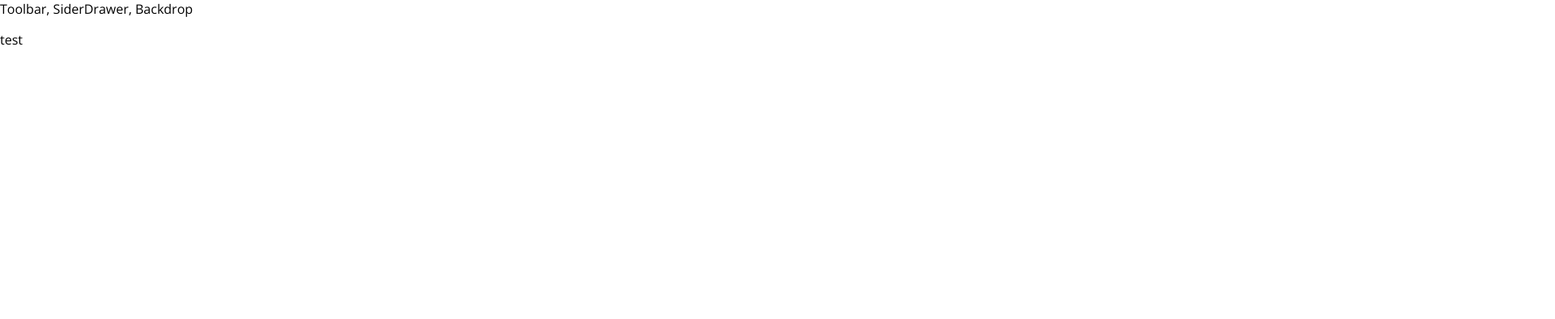
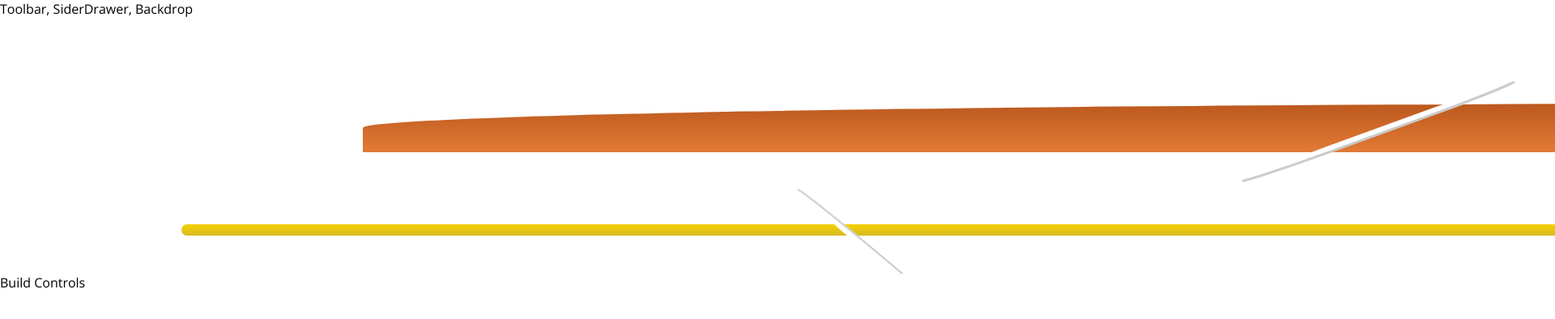
Before and after one commit to mosesmwongela/BurgerBuilder, a React app in the folder burgerbuilder/: page / in a window 1280 px wide. Shown: the top 394 px of the page at 81% size, 1920 px wide, since content can reach past the window. Built offline with nearby package versions, Linux system fonts and the light colour scheme.

Commit message:
The burger

```diff
--- a/burgerbuilder/package.json
+++ b/burgerbuilder/package.json
@@ -31,6 +31,7 @@
     "postcss-flexbugs-fixes": "3.2.0",
     "postcss-loader": "2.0.8",
     "promise": "8.0.1",
+    "prop-types": "^15.6.1",
     "raf": "3.4.0",
     "react": "^16.3.2",
     "react-dev-utils": "^5.0.1",
--- a/burgerbuilder/src/App.js
+++ b/burgerbuilder/src/App.js
@@ -1,5 +1,6 @@
 import React, { Component } from 'react';
 import Layout from './components/Layout/Layout'
+import BurgerBuilder from './containers/BurgerBuilder/BurgerBuilder'
 
 
 class App extends Component {
@@ -7,7 +8,7 @@
     return (
       <div >
        <Layout>
-         <p> test </p>
+         <BurgerBuilder/>
        </Layout>
       </div>
     );
--- /dev/null
+++ b/burgerbuilder/src/components/Burger/Burger.css
@@ -0,0 +1,30 @@
+.Burger {
+    width: 100%;
+    margin: auto;
+    height: 250px;
+    overflow: scroll;
+    text-align: center;
+    font-weight: bold;
+    font-size: 1.2rem;
+}
+
+@media (min-width: 1000px) and (min-height: 700px){
+    .Burger {
+        width: 700%;
+        height: 600px;
+    }
+}
+
+@media (min-width: 500px) and (min-height: 401px){
+    .Burger {
+        width: 450%;
+        height: 400px;
+    }
+}
+
+@media (min-width: 500px) and (min-height: 400px){
+    .Burger {
+        width: 350%;
+        height: 300px;
+    }
+}
--- /dev/null
+++ b/burgerbuilder/src/components/Burger/Burger.js
@@ -0,0 +1,16 @@
+import React from 'react';
+import classes from './Burger.css'
+import BurgerIngredient from './BurgerIngredient/BurgerIngredient';
+
+const burger = (props) => {
+    return (
+        <div className={classes.Burger}>
+        <BurgerIngredient type="bread-top" />
+        <BurgerIngredient type="cheese" />
+        <BurgerIngredient type="meat" />
+        <BurgerIngredient type="bread-bottom" />
+        </div>
+    );
+};
+
+export default burger;
--- /dev/null
+++ b/burgerbuilder/src/components/Burger/BurgerIngredient/BurgerIngredient.css
@@ -0,0 +1,113 @@
+.BreadBottom {
+    height: 13%;
+    width: 80%;
+    background: linear-gradient(#F08E4A, #e27b36);
+    border-radius: 0 0 30px 30px;
+    box-shadow: inset -15px 0 #c15711;
+    margin: 2% auto;
+}
+
+.BreadTop {
+    height: 20%;
+    width: 80%;
+    background: linear-gradient(#bc581e, #e27b36);
+    border-radius: 50% 50% 0 0;
+    box-shadow: inset -15px 0 #c15711;
+    margin: 2% auto;
+    position: relative;
+}
+
+.Seeds1 {
+    width: 10%;
+    height: 15%;
+    position: absolute;
+    background-color: white;
+    left: 30%;
+    top: 50%;
+    border-radius: 40%;
+    transform: rotate(-20deg);
+    box-shadow: inset -2px -3px #c9c9c9;
+}
+
+.Seeds1:after {
+    content: "";
+    width: 100%;
+    height: 100%;
+    position: absolute;
+    background-color: white;
+    left: -170%;
+    top: -260%;
+    border-radius: 40%;
+    transform: rotate(60deg);
+    box-shadow: inset -1px 2px #c9c9c9;
+  }
+
+.Seeds1:before {
+    content: "";
+    width: 100%;
+    height: 100%;
+    position: absolute;
+    background-color: white;
+    left: 180%;
+    top: -50%;
+    border-radius: 40%;
+    transform: rotate(60deg);
+    box-shadow: inset -1px -3px #c9c9c9;
+  }
+
+  .Seeds2 {
+    width: 10%;
+    height: 15%;
+    position: absolute;
+    background-color: white;
+    left: 64%;
+    top: 50%;
+    border-radius: 40%;
+    transform: rotate(10deg);
+    box-shadow: inset -3px 0 #c9c9c9;
+  }
+
+  .Seeds2:before {
+    content: "";
+    width: 100%;
+    height: 100%;
+    position: absolute;
+    background-color: white;
+    left: 150%;
+    top: -130%;
+    border-radius: 40%;
+    transform: rotate(90deg);
+    box-shadow: inset 1px 3px #c9c9c9;
+  }
+
+
+.Meat {
+    width: 80%;
+    height: 8%;
+    background: linear-gradient(#7f3608, #702e05);
+    margin: 2% auto;
+    border-radius: 15px;
+}
+
+.Cheese {
+    width: 90%;
+    height: 4.5%;
+    margin: 2% auto;
+    background: linear-gradient(#f4d004, #d6bb22);
+    border-radius: 20px;
+}
+
+.Salad {
+    width: 85%;
+    height: 7%;
+    margin: 2% auto;
+    background: linear-gradient(#228c1d, #91ce50);
+    border-radius: 20px;
+}
+
+.Bacon {
+    width: 80%;
+    height: 3%;
+    background: linear-gradient(#bf3813, #c45e38);
+    margin: 2% auto;
+}
--- /dev/null
+++ b/burgerbuilder/src/components/Burger/BurgerIngredient/BurgerIngredient.js
@@ -0,0 +1,46 @@
+
+import React, {Component} from 'react';
+import classes from './BurgerIngredient.css';
+import PropTypes from 'prop-types';
+
+class BurgerIngredient extends Component{
+
+    render (){
+        let ingredient = null;
+
+        switch (this.props.type){
+            case('bread-bottom'):
+                ingredient = <div classNAme={classes.BreadBottom}></div>
+                break;
+            case('bread-top'):
+                ingredient = (
+                        <div className={classes.BreadTop}>
+                            <div className={classes.Seeds1}></div>
+                            <div className={classes.Seeds2}></div>
+                        </div>
+                );
+                break;
+            case ('meat'):
+                ingredient = <div className={classes.Meat}></div>
+                break;
+            case ('cheese'):
+                ingredient = <div className={classes.Cheese}></div>
+                break;
+            case ('salad'):
+                ingredient = <div className={classes.Salad}></div>
+                break;
+            case ('bacon'):
+                ingredient = <div className={classes.Bacon}></div>
+                break;
+            default:
+                ingredient = null;
+        }
+        return ingredient;
+    }
+}
+
+BurgerIngredient.proptype = {
+    type: PropTypes.string.isRequired
+}
+
+export default BurgerIngredient;
--- /dev/null
+++ b/burgerbuilder/src/components/Layout/Layout.css
@@ -0,0 +1,3 @@
+.content {
+    margin-top: 16px;
+}
--- a/burgerbuilder/src/components/Layout/Layout.js
+++ b/burgerbuilder/src/components/Layout/Layout.js
@@ -1,12 +1,13 @@
 import React from 'react';
 
 import Aux from '../../hoc/Aux';
+import classes from './Layout.css';
 
 const layout = (props) =>  (
 <Aux>
     <div> Toolbar, SiderDrawer, Backdrop</div>
 
-    <main>
+    <main className={classes.content}>
         {props.children}
     </main>
 
--- /dev/null
+++ b/burgerbuilder/src/containers/BurgerBuilder/BurgerBuilder.js
@@ -0,0 +1,18 @@
+import React, {Component} from 'react';
+import Aux from '../../hoc/Aux';
+import Burger from '../../components/Burger/Burger'
+
+class BurgerBuilder extends Component{
+
+    render(){
+
+        return (
+            <Aux>
+                <Burger/>
+                <div>Build Controls</div>
+            </Aux>
+        );
+    }
+}
+
+export default BurgerBuilder;
```
